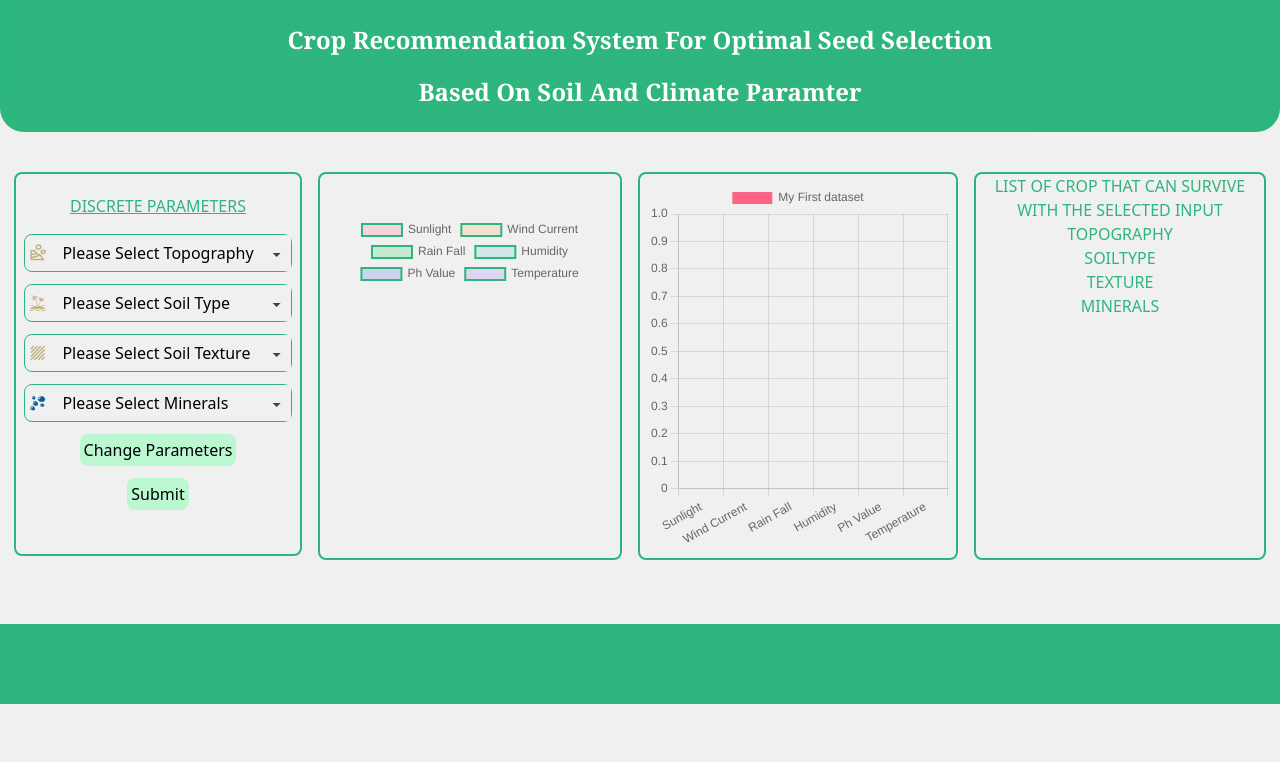
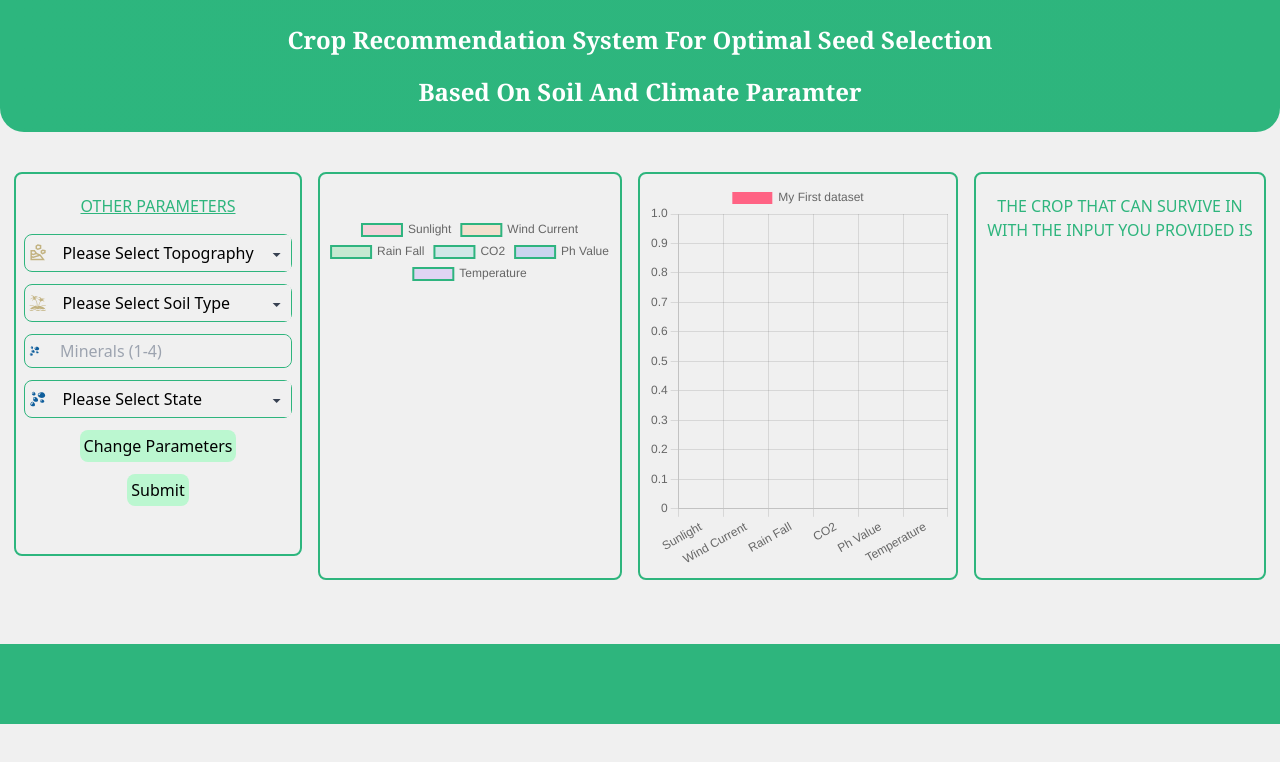
Before and after one commit to BnDaud/Plant-Analysis-Using-ML-Frontend-React-, a React (Create React App) app: page / in a window 1280 px wide. Both pictures are taken after a click on the button "Change Parameters". Shown: the top 762 px of the page. Built offline with nearby package versions, Linux system fonts and the light colour scheme.

Commit message:
model could predict 5 different plant with hierachy of survival

```diff
--- a/src/App.js
+++ b/src/App.js
@@ -11,8 +11,10 @@ function App() {
   const [temperature, setTemperature] = useState("");
   const [topography, setTopography] = useState("");
   const [soiltype, setSoiltype] = useState("");
-  const [texture, setTexture] = useState("");
+
   const [minerals, setMinerals] = useState("");
+  const [region, setRegion] = useState("");
+  const [fetchPRed, setPred] = useState(false);
 
   return (
     <Parametercontext.Provider
@@ -33,10 +35,13 @@ function App() {
         setTopography,
         soiltype,
         setSoiltype,
-        texture,
-        setTexture,
+
         minerals,
         setMinerals,
+        region,
+        setRegion,
+        fetchPRed,
+        setPred,
       ]}
     >
       <div className="App bg-[#f0f0f0] h-screen">
--- a/src/components/Barchart.js
+++ b/src/components/Barchart.js
@@ -8,7 +8,7 @@ export default function BarChart() {
     "Sunlight",
     "Wind Current",
     "Rain Fall",
-    "Humidity",
+    "CO2",
     "Ph Value",
     "Temperature",
   ];
@@ -37,6 +37,8 @@ export default function BarChart() {
     setPh,
     temperature,
     setTemperature,
+    region,
+    setRegion,
   ] = useContext(Parametercontext);
   useEffect(() => {
     setData({
--- a/src/components/ListParameter.js
+++ b/src/components/ListParameter.js
@@ -1,15 +1,75 @@
-import React, { useState } from "react";
+import React, { useContext, useState } from "react";
 
 import Continuousparameter from "./continuousparameter";
 import Discreteparameter from "./discreteparameter";
+import { Parametercontext } from "../App";
+export default function ListParameter(arg) {
+  const [
+    sunlight,
+    setSunlight,
+    wind,
+    setWind,
+    rainfall,
+    setRainfall,
+    humidity,
+    setHumidity,
+    Ph,
+    setPh,
+    temperature,
+    setTemperature,
+    topography,
+    setTopography,
+    soiltype,
+    setSoiltype,
 
-export default function ListParameter(arg) {
+    minerals,
+    setMinerals,
+    region,
+    setRegion,
+
+    fetchPRed,
+    setPred,
+  ] = useContext(Parametercontext);
+
   const [changeparameter, setChangeparameter] = useState(true);
+  function submitted() {
+    fetch("http://localhost:8000/api_root/input_data/1", {
+      method: "PUT",
+      headers: { "Content-Type": "application/json" },
+      body: JSON.stringify({
+        sunlight: sunlight,
+        windcurrent: wind,
+        rainfall: rainfall,
+        humidity: humidity,
+        phvalue: Ph,
+        temperature: temperature,
+        topography: topography,
+        soiltype: soiltype,
+
+        minerals: minerals,
+        name: region,
+      }),
+    })
+      .then((response) => response.json())
+      .then((data) => {
+        setPred(true);
+      });
+  }
+
   return (
     <>
       {" "}
       <div className=" border-2 border-my_green2  h-96 w-72 pt-5  rounded-lg overflow-auto">
-        {changeparameter ? <Continuousparameter /> : <Discreteparameter />}
+        <form
+          id="submit"
+          onSubmit={(e) => {
+            e.preventDefault();
+            submitted();
+          }}
+        >
+          {" "}
+          {changeparameter ? <Continuousparameter /> : <Discreteparameter />}
+        </form>
         <div className="text-center ">
           <button
             className="bg-green-200 hover:bg-my_green2  p-1 rounded-lg hover:text-[#f0f0f0]"
@@ -21,7 +81,10 @@ export default function ListParameter(arg) {
           </button>
         </div>
         <div className="text-center">
-          <button className="bg-green-200 hover:bg-my_green2  p-1 rounded-lg my-3 hover:text-[#f0f0f0]">
+          <button
+            form="submit"
+            className="bg-green-200 hover:bg-my_green2  p-1 rounded-lg my-3 hover:text-[#f0f0f0]"
+          >
             {" "}
             Submit
           </button>
--- a/src/components/continuousparameter.js
+++ b/src/components/continuousparameter.js
@@ -34,7 +34,7 @@ export default function Continuousparameter(arg) {
           <IoSunny className="text-xl  ml-1 text-[#FFBF00]" />
           <input
             className="rounded-lg pl-3 py-1 focus:outline-none bg-[#f0f0f0]"
-            placeholder="Sunlight"
+            placeholder="Sunlight (5-11)hr/day"
             value={sunlight}
             onChange={(e) => {
               setSunlight(e.target.value);
@@ -45,7 +45,7 @@ export default function Continuousparameter(arg) {
           <LuWind className="text-xl  ml-1 text-[#0f5e9c] " />
           <input
             className="rounded-lg pl-3 py-1  focus:outline-none bg-[#f0f0f0]"
-            placeholder="Wind Current"
+            placeholder="Wind Current (1-6)m/s"
             value={wind}
             onChange={(e) => setWind(e.target.value)}
           />
@@ -54,7 +54,7 @@ export default function Continuousparameter(arg) {
           <IoRainy className="text-xl ml-1 text-[#0f5e9c]" />
           <input
             className="rounded-lg pl-3 py-1 focus:outline-none bg-[#f0f0f0]"
-            placeholder="Rain Fall"
+            placeholder="Rain Fall (40-400) mm/month"
             value={rainfall}
             onChange={(e) => setRainfall(e.target.value)}
           />
@@ -63,7 +63,7 @@ export default function Continuousparameter(arg) {
           <WiHumidity className="text-xl ml-1 text-[#0f5e9c]" />
           <input
             className="rounded-lg pl-3 py-1 focus:outline-none bg-[#f0f0f0]"
-            placeholder="Humidity"
+            placeholder="CarbonDioxide(350-400)ppm"
             value={humidity}
             onChange={(e) => setHumidity(e.target.value)}
           />
@@ -72,7 +72,7 @@ export default function Continuousparameter(arg) {
           <GiChemicalDrop className="text-xl ml-1 text-red-400" />
           <input
             className="rounded-lg pl-3 py-1 focus:outline-none bg-[#f0f0f0]"
-            placeholder="Ph Value"
+            placeholder="Ph Value (4.5-8.5)"
             value={Ph}
             onChange={(e) => setPh(e.target.value)}
           />
@@ -81,7 +81,7 @@ export default function Continuousparameter(arg) {
           <IoThermometerOutline className="text-xl ml-1 text-red-600" />
           <input
             className="rounded-lg pl-3 py-1 focus:outline-none bg-[#f0f0f0] "
-            placeholder="Temperature "
+            placeholder="Temperature (10-35)C"
             value={temperature}
             onChange={(e) => setTemperature(e.target.value)}
           />
--- a/src/components/discreteparameter.js
+++ b/src/components/discreteparameter.js
@@ -23,17 +23,18 @@ export default function Discreteparameter() {
     setTopography,
     soiltype,
     setSoiltype,
-    texture,
-    setTexture,
+
     minerals,
     setMinerals,
+    region,
+    setRegion,
   ] = useContext(Parametercontext);
 
   return (
     <>
       <div>
         <h1 className="text-center text-my_green1 mb-4 uppercase underline">
-          Discrete Parameters
+          Other Parameters
         </h1>
       </div>
       <div className="mx-2">
@@ -80,39 +81,6 @@ export default function Discreteparameter() {
             </option>
             <option value="Loamy">Loamy</option>
             <option value="Sandy">Sandy</option>
-            <option value="Sandy Loamy">Sandy Loamy</option>
-            <option value="Silty">Silty</option>
-            <option value="Peaty">Peaty</option>
-            <option value="Chalky">Chalky</option>
-            <option value="Saline">Saline</option>
-          </select>
-          <div className="pointer-events-none absolute inset-y-0 right-0 flex items-center px-2 text-gray-700">
-            <svg
-              className="fill-current h-4 w-4"
-              xmlns="http://www.w3.org/2000/svg"
-              viewBox="0 0 20 20"
-            >
-              <path d="M7 10l5 5 5-5H7z" />
-            </svg>
-          </div>
-        </div>
-
-        <div className="flex items-center gap-2 mb-3 border border-my_green1 rounded-lg relative">
-          <TbTexture className="text-xl ml-1 text-[#C2B280]" />
-          <select
-            className="block appearance-none w-full bg-[#f0f0f0]  px-2 py-2 pr-8 rounded leading-tight focus:outline-none focus:shadow-outline"
-            id="options"
-            value={texture}
-            onChange={(e) => {
-              setTexture(e.target.value);
-            }}
-          >
-            <option value="" disabled>
-              Please Select Soil Texture
-            </option>
-            <option value="Loamy">Loamy</option>
-            <option value="Sandy">Sandy</option>
-            <option value="Sandy Loamy">Sandy Loamy</option>
             <option value="Clay">Clay</option>
           </select>
           <div className="pointer-events-none absolute inset-y-0 right-0 flex items-center px-2 text-gray-700">
@@ -126,7 +94,7 @@ export default function Discreteparameter() {
           </div>
         </div>
 
-        <div className="flex items-center gap-2 mb-3 border border-my_green1 rounded-lg relative">
+        {/*<div className="flex items-center gap-2 mb-3 border border-my_green1 rounded-lg relative">
           <GiMineralPearls className="text-xl ml-1 text-[#0f5e9c]" />
           <select
             className="block appearance-none w-full bg-[#f0f0f0]   px-2 py-2 pr-6 rounded leading-tight focus:outline-none focus:shadow-outline"
@@ -153,6 +121,77 @@ export default function Discreteparameter() {
               <path d="M7 10l5 5 5-5H7z" />
             </svg>
           </div>
+        </div>*/}
+        <div className="flex items-center gap-2 mb-3 border border-my_green1 rounded-lg">
+          <GiMineralPearls className="text-xl ml-1 text-[#0f5e9c]" />
+          <input
+            className="rounded-lg pl-3 py-1 focus:outline-none bg-[#f0f0f0]"
+            placeholder="Minerals (1-4)"
+            value={minerals}
+            onChange={(e) => setMinerals(e.target.value)}
+          />
+        </div>
+        <div className="flex items-center gap-2 mb-3 border border-my_green1 rounded-lg relative">
+          <GiMineralPearls className="text-xl ml-1 text-[#0f5e9c]" />
+          <select
+            className="block appearance-none w-full bg-[#f0f0f0]   px-2 py-2 pr-6 rounded leading-tight focus:outline-none focus:shadow-outline"
+            id="options"
+            value={region}
+            onChange={(e) => {
+              setRegion(e.target.value);
+            }}
+          >
+            <option value="" disabled>
+              Please Select State
+            </option>
+            <option value="abia">Abia</option>
+            <option value="adamawa">Adamawa</option>
+            <option value="akwa-ibom">Akwa Ibom</option>
+            <option value="anambra">Anambra</option>
+            <option value="bauchi">Bauchi</option>
+            <option value="bayelsa">Bayelsa</option>
+            <option value="benue">Benue</option>
+            <option value="borno">Borno</option>
+            <option value="cross-river">Cross River</option>
+            <option value="delta">Delta</option>
+            <option value="ebonyi">Ebonyi</option>
+            <option value="edo">Edo</option>
+            <option value="ekiti">Ekiti</option>
+            <option value="enugu">Enugu</option>
+            <option value="gombe">Gombe</option>
+            <option value="imo">Imo</option>
+            <option value="jigawa">Jigawa</option>
+            <option value="kaduna">Kaduna</option>
+            <option value="kano">Kano</option>
+            <option value="katsina">Katsina</option>
+            <option value="kebbi">Kebbi</option>
+            <option value="kogi">Kogi</option>
+            <option value="kwara">Kwara</option>
+            <option value="lagos">Lagos</option>
+            <option value="nasarawa">Nasarawa</option>
+            <option value="niger">Niger</option>
+            <option value="ogun">Ogun</option>
+            <option value="ondo">Ondo</option>
+            <option value="osun">Osun</option>
+            <option value="oyo">Oyo</option>
+            <option value="plateau">Plateau</option>
+            <option value="rivers">Rivers</option>
+            <option value="sokoto">Sokoto</option>
+            <option value="taraba">Taraba</option>
+            <option value="yobe">Yobe</option>
+            <option value="zamfara">Zamfara</option>
+            <option value="fct">Federal Capital Territory</option>
+          </select>
+
+          <div className="pointer-events-none absolute inset-y-0 right-0 flex items-center px-2  text-gray-700">
+            <svg
+              className="fill-current h-4 w-4"
+              xmlns="http://www.w3.org/2000/svg"
+              viewBox="0 0 20 20"
+            >
+              <path d="M7 10l5 5 5-5H7z" />
+            </svg>
+          </div>
         </div>
       </div>
     </>
--- /dev/null
+++ b/src/components/fetchdata.js
@@ -0,0 +1,12 @@
+import React, { useEffect, useState } from "react";
+
+export default function Fetchdata() {
+  const [Data, setData] = useState();
+
+  useEffect(() => {
+    fetch("http://localhost:8000/api_root/inputdata/")
+      .then((response) => response.json())
+      .then((data) => console.log(data));
+  }, []);
+  return <></>;
+}
--- a/src/components/piechart.js
+++ b/src/components/piechart.js
@@ -7,7 +7,7 @@ const labels = [
   "Sunlight",
   "Wind Current",
   "Rain Fall",
-  "Humidity",
+  "CO2",
   "Ph Value",
   "Temperature",
 ];
@@ -45,6 +45,8 @@ export default function PieChart() {
     setPh,
     temperature,
     setTemperature,
+    region,
+    setRegion,
   ] = useContext(Parametercontext);
   useEffect(() => {
     setData({
--- a/src/components/predicted.js
+++ b/src/components/predicted.js
@@ -1,5 +1,6 @@
-import React, { useContext } from "react";
+import React, { useContext, useEffect, useState } from "react";
 import { Parametercontext } from "../App";
+
 export default function Predicted() {
   const [
     sunlight,
@@ -18,20 +19,44 @@ export default function Predicted() {
     setTopography,
     soiltype,
     setSoiltype,
-    texture,
-    setTexture,
     minerals,
     setMinerals,
+    region,
+    setRegion,
+    fetchPRed,
+    setPred,
   ] = useContext(Parametercontext);
+
+  const [plant, setPlant] = useState([]);
+
+  useEffect(() => {
+    if (fetchPRed) {
+      fetch("http://localhost:8000/api_root/getInputs/")
+        .then((response) => response.json())
+        .then((data) => {
+          const plants = data[0].result
+            .split(",")
+            .filter((p) => p.trim() !== "");
+          setPlant(plants);
+          setPred(false);
+        });
+    }
+  }, [fetchPRed, setPred]);
+
   return (
-    <div>
-      <h1 className="uppercase text-center text-my_green1 h-96 w-72">
-        List Of Crop That can survive with the selected input
-        <p> topography {topography}</p>
-        <p> soiltype {soiltype}</p>
-        <p>texture {texture}</p>
-        <p>minerals {minerals}</p>
+    <div className="h-96 w-72 mt-5">
+      <h1 className="uppercase text-center text-my_green1 px-2">
+        The crop that can survive in {region} with the Input you provided is
       </h1>
+      <div className="px-2 mt-5 text-xl overflow-auto">
+        {plant.length > 0
+          ? plant.map((p, index) => (
+              <p className="my-3" key={index}>
+                {index + 1 + ".) " + p}
+              </p>
+            ))
+          : null}
+      </div>
     </div>
   );
 }
--- a/src/pages/DisplayAnalysis.js
+++ b/src/pages/DisplayAnalysis.js
@@ -5,8 +5,6 @@ import PieChart from "../components/piechart";
 import Predicted from "../components/predicted";
 
 export default function DisplayAnalysis() {
-  const [sunlight, setSunlight] = useState("22");
-
   return (
     <>
       <div className="bg-[#f0f0f0]">
```
